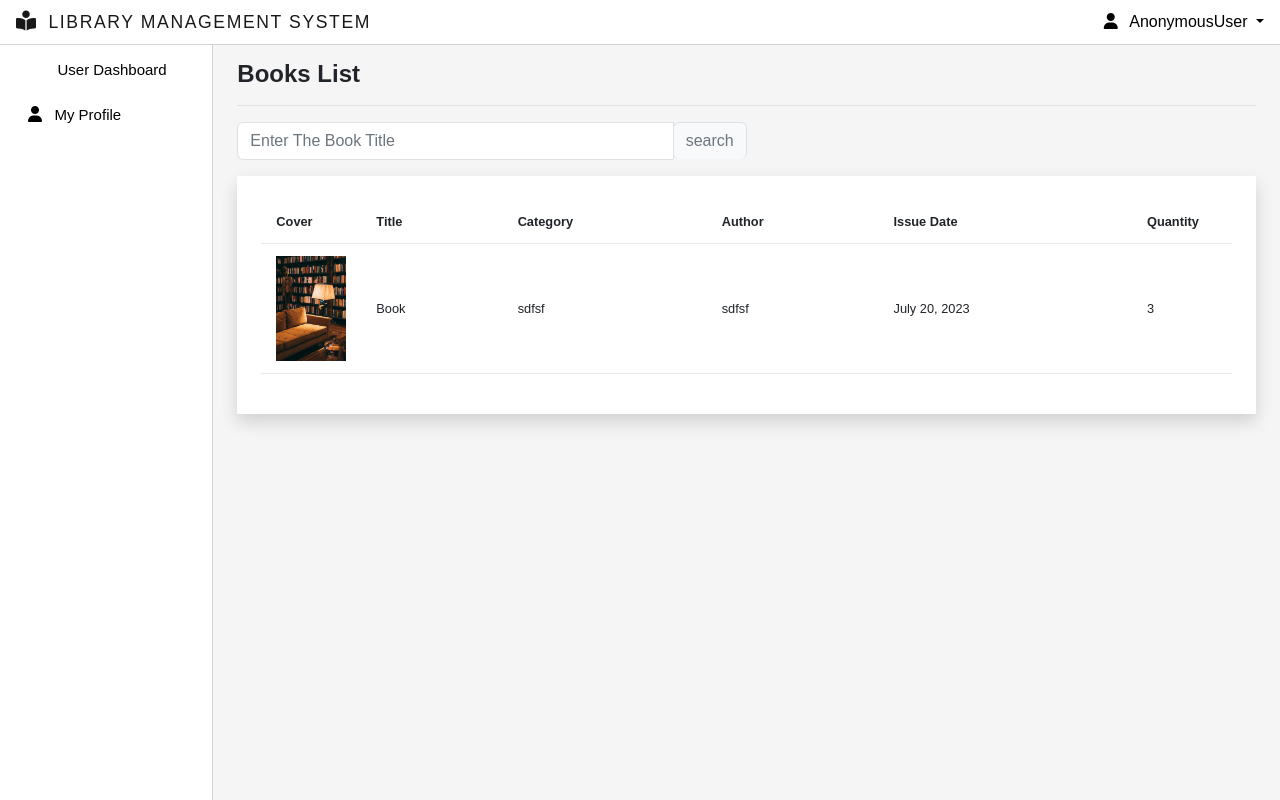
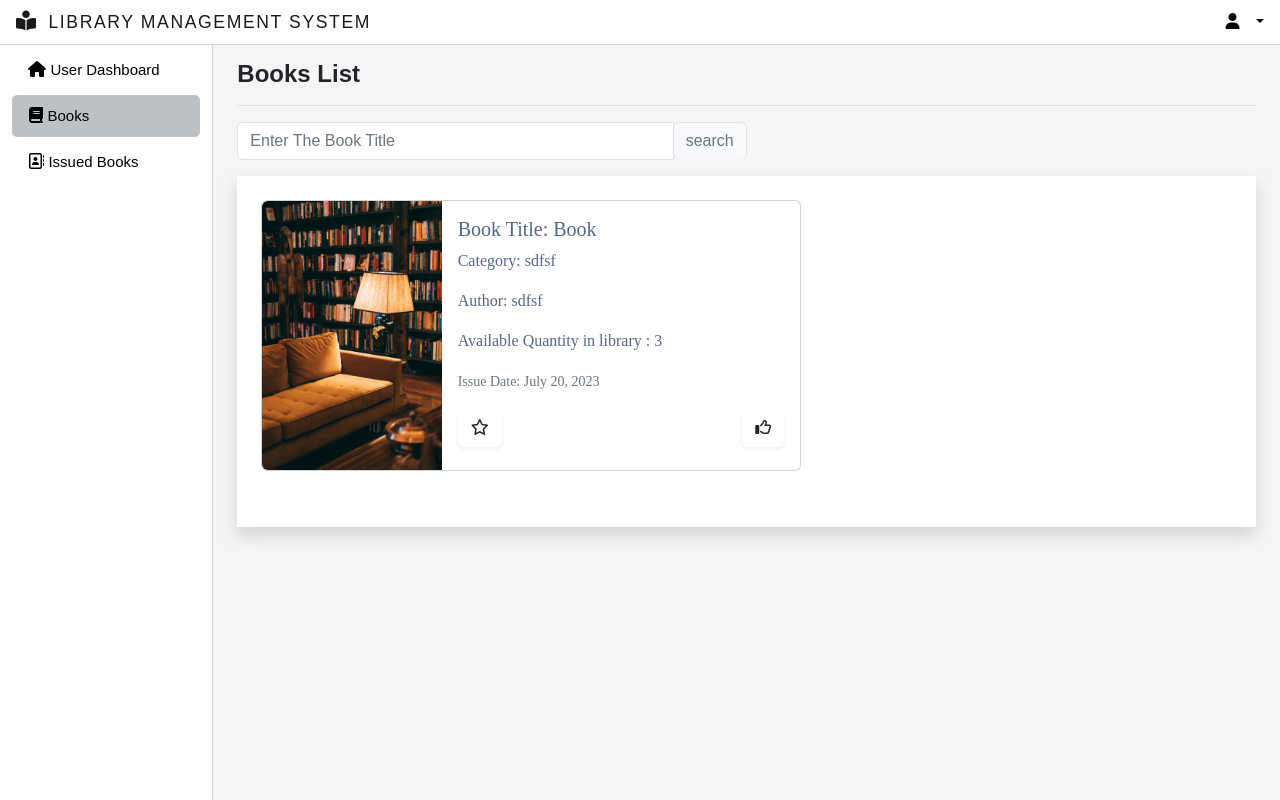
Before and after one commit to Elhamwardak/library, a Django app: page /book_list/ in a window 1280 px wide. Run offline with Django 4.2, Linux system fonts and the light colour scheme; data comes from the database, SQL or seed files in the repository; both versions use the stored data as it was after the commit.

Commit message:
Thu 20 july

```diff
--- a/myapp/templates/book_list_to_student.html
+++ b/myapp/templates/book_list_to_student.html
@@ -30,55 +30,59 @@
 
 <div class="p-4 shadow bg-white ">
 	<table class="table table-font-size table-hover " >
-		<thead>
-			<tr>
-				<th>Cover</th>
-				<th>Title</th>
-				<th>Category</th>
-				<th>Author</th>
-				<th>Issue Date</th>
-				<th>Quantity</th>
-			</tr>
-		</thead>
 		<tbody>
-			{% for book in books %}
-				<tr>
-					<td>
-						{% if book.cover_photo %}
-							<img src="{{ book.cover_photo.url }}" style="width:70px;">
-						{% endif %}
-					</td>
-					<td id="bookTitle{{book.id}}">{{book.title}}</td>
-					<td>{{book.category}}</td>
-					<td>{{book.author}}</td>
-					<td>{{book.issue_date}}</td>
-					<td>{{book.available_quantity}}</td>
-				</tr>
-			{% endfor %}
+				{% for book in books %}
+					<div class="card mb-3" style="max-width: 540px;">
+						<div class="row g-0">
+						  <div class="col-md-4">
+							{% if book.cover_photo %}
+							<img src="{{ book.cover_photo.url }}" class="img-fluid rounded-start" alt="">
+							{% endif %}
+						  </div>
+						  <div class="col-md-8">
+							<div class="card-body">
+							  <h5 class="card-title" id="bookTitle{{book.id}}">Book Title: {{book.title}}</h5>
+							  <p class="card-text">Category: {{book.category}}</p>
+							  <p class="card-text">Author: {{book.author}}</p>
+							  <p class="card-text">Available Quantity in library : {{book.available_quantity}}</p>
+							  <p class="card-text"><small class="text-muted">Issue Date: {{book.issue_date}}</small></p>
+							  <div class="d-flex justify-content-between">
+								{% if book.is_favourite %}
+									  <a href="{% url 'favourite' book_id=book.id favourite=0 %}" class="btn btn-default shadow-sm">
+										   <i class="fa-solid fa-star text-warning"></i>
+									   </a>
+								 {% else %}
+								 <a href="{% url 'favourite' book_id=book.id favourite=1 %}" class="btn btn-default shadow-sm">
+								 <i class="fa-regular fa-star"></i>
+								  </a>
+								 {% endif %}
+
+								 {% if book.is_liked %}
+									   <a href="{% url 'like' book_id=book.id like=0 %}" class="btn btn-default shadow-sm">
+										  <i class="fa-solid fa-thumbs-up text-primary"></i>
+									   </a>
+								 {% else %}
+									  <a href="{% url 'like' book_id=book.id like=1 %}"class="btn btn-default shadow-sm">
+										  <i class="fa-regular fa-thumbs-up"></i>
+									  </a>
+								 {% endif %}
+
+								 {% if book.book_file != null and book.book_file != "" %}
+									 <a href="{{ book.book_file.url }}" class="btn btn-primary text-white">
+										<i class="fa-solid fa-download"></i>
+									 </a>
+								 {% endif %}
+						   </div>
+							</div>
+						  </div>
+						</div>
+					  </div>
+				{% endfor %}
+
 		</tbody>
 	</table>
 </div>
 <br>
 
-  <div class="modal fade" id="exampleModal" tabindex="-1" aria-labelledby="exampleModalLabel" aria-hidden="true">
-	<div class="modal-dialog">
-	  <div class="modal-content">
-		<div class="modal-header">
-		  <h5 class="modal-title" id="exampleModalLabel">Delete Book</h5>
-		  <button type="button" class="btn-close" data-bs-dismiss="modal" aria-label="Close"></button>
-		</div>
-		<div class="modal-body">
-		   <p>Are you sure want to delete this Record? </p>
-		   <p class="text-warning">informations will be delete for (<span id="modalBookTitle"></span>)</p>
-
-		</div>
-		<div class="modal-footer">
-		  <button type="button" class="btn btn-secondary" data-bs-dismiss="modal">Close</button>
-		  <a href="" id="set_url" class="btn btn-danger">Delete</a>
-		</div>
-	  </div>
-	</div>
-  </div>
-
   {% include 'pagination.html' with queryset=books custom_range=custom_range %}
 {% endblock content %}
--- a/myapp/templates/books_not_return.html
+++ b/myapp/templates/books_not_return.html
@@ -19,7 +19,7 @@
               {% for book in deadline_returns_book %}
               <tr>
                 <td>{{book.id}}</td>
-                <td>{{book.user_id}}</td>
+                <td>{{book.user_id.username}}</td>
                 <td>{{book.book_id}}</td>
                 <td>{{book.issue_date}}</td>
                 <td >{{book.expected_return_date}}</td>
--- a/myapp/templates/issue_book_to_student.html
+++ b/myapp/templates/issue_book_to_student.html
@@ -1,6 +1,6 @@
 {% extends 'main.html' %}
 
-{% block title %}Issue Books To {{request.user}}{% endblock title %}
+{% block title %}Issue Books To: ({{request.user.username}}){% endblock title %}
 
 {% block content %}
 
--- a/myapp/templates/view_issuebook.html
+++ b/myapp/templates/view_issuebook.html
@@ -60,7 +60,7 @@
 				{% for book in issuebook %}
 				<tr>
 					<td>{{book.id}}</td>
-					<td>{{book.user_id}}</td>
+					<td>{{book.user_id.username}}</td>
 					<td>{{book.book_id}}</td>
 					<td>{{book.issue_date}}</td>
 					<td>{{book.expected_return_date}}</td>
--- a/myapp/urls.py
+++ b/myapp/urls.py
@@ -38,7 +38,9 @@ urlpatterns = [
     path('profile/', views.user_profile, name="user-profile"),
     path('returned-date/<str:id>/', views.return_date, name="return-date"),
 
-
+    path('like/<int:book_id>/<int:like>', views.like, name="like"),
+    path('favourite/<int:book_id>/<int:favourite>', views.favourite, name="favourite"),
+    path('my-favourites/', views.MyFavourites, name="my-favourites"),
 
 
 ]
--- a/myapp/views.py
+++ b/myapp/views.py
@@ -8,7 +8,7 @@ from .decorators import unauthenicated_user, allowed_users, admin_only
 from .utils import searchbooks, paginateBooks,searchuser,paginateUsers
 from django.contrib import messages
 from django.utils import timezone
-from datetime import timedelta
+from datetime import timedelta,date
 from .signals import *
 from django.contrib.auth import get_user_model
 from django.db.models import Q
@@ -112,7 +112,7 @@ def issue_book(request):
         book_id = request.POST.get('book_id')
         expected_return_date = request.POST.get('expected_return_date')
 
-        user = User.objects.get(pk=user_id)
+        user = User.objects.exclude(is_superuser=True).get(pk=user_id)
         book = Books.objects.get(pk=book_id)
 
         book.available_quantity = book.available_quantity - 1
@@ -126,8 +126,9 @@ def issue_book(request):
         messages.success(request, 'Book issue created successfully.')
         return redirect('view-issuebook',books='all')
     else:
-        users = User.objects.all()
-        books = Books.objects.filter(available_quantity__gt= 0 )
+        users = User.objects.exclude(is_superuser=True).all()
+        books = Books.objects.filter(available_quantity__gt= 0)
+
         context = {'users':users, 'books':books}
         return render(request, 'issue_book.html', context)
 
@@ -224,7 +225,6 @@ def user_list(request):
 def add_user(request):
     if request.method == "POST":
         form = UserForm(request.POST)
-        print('>>>>>>>>>>>>>>>>>>>>>>>>>>>', request.POST.get('group'))
         if form.is_valid():
             data = form.cleaned_data
             user = CustomUser.objects.create(**data)
@@ -318,22 +318,22 @@ def logoutUser(request):
     return redirect('login-page')
 
 def user_profile(request):
-    if request.user.is_authenticated:
-        if request.method == 'POST':
-            user = request.user
-            form = CreateUserForm(request.POST, instance=user)
-            if form.is_valid():
-                form.save()
-                login(request, user)
-            return redirect('user-profile')
-        else:
-            user = request.user
-            form = CreateUserForm(instance=user)
+    # if request.user.is_authenticated:
+    #     if request.method == 'POST':
+    #         user = request.user
+    #         form = CustomUser(request.POST, instance=user)
+    #         if form.is_valid():
+    #             form.save()
+    #             login(request, user)
+    #         return redirect('user-profile')
+    #     else:
+    #         user = request.user
+    #         form = CustomUser(instance=user)
 
-        context = {'form': form, 'user_group' : user.groups.get}
-        return render(request, 'user_profile.html', context)
-    else:
-        return redirect('login-page')
+        # context = {'form': form, 'user_group' : user.groups.get}
+    return render(request, 'user_profile.html')
+    # else:
+    #     return redirect('login-page')
 
 # Books Pages for students
 def issuebook_to_student(request):
@@ -370,3 +370,69 @@ def return_date(request,id):
     else:
 
         return redirect('view-issuebook',books='all')
+
+def like(request, book_id, like):
+    user = request.user
+    book = Books.objects.get(pk=book_id)
+    liked = StudentBook.objects.filter(user_id=user,book_id=book).count()
+
+    if not liked:
+        StudentBook.objects.create(user_id=user,book_id=book, is_liked=like)
+    else:
+        liked = StudentBook.objects.filter(user_id=user,book_id=book).first()
+        if like == 1:
+            liked.is_liked = 1
+            liked.save()
+        else:
+            liked.is_liked = 0
+            liked.save()
+
+    return redirect('books-page')
+
+def favourite(request, book_id, favourite):
+    user = request.user
+    book = Books.objects.get(pk=book_id)
+    record = StudentBook.objects.filter(user_id=user,book_id=book).count()
+
+    if not record:
+        StudentBook.objects.create(user_id=user,book_id=book, is_favourite=favourite)
+    else:
+        record = StudentBook.objects.filter(user_id=user,book_id=book).first()
+        if favourite == 1:
+            record.is_favourite = 1
+            record.save()
+        else:
+            record.is_favourite = 0
+            record.save()
+    return redirect('books-page')
+
+def BooksPage(request):
+    books, search_book = searchbooks(request)
+    custom_range,  books= paginateBooks(request, books, 6)
+    for book in books:
+        record = StudentBook.objects.filter(user_id=request.user,book_id=book).first()
+        if not record:
+            book.is_liked = False
+            book.is_favourite = False
+        else:
+            book.is_liked = record.is_liked
+            book.is_favourite = record.is_favourite
+
+    context = {'books':books,'search_book':search_book, 'custom_range':custom_range}
+    return render(request, 'books.html', context)
+
+def MyFavourites(request):
+    favourite_books_ids = StudentBook.objects.filter(user_id=request.user, is_favourite=1).values_list('book_id', flat=True)
+    books = Books.objects.filter(pk__in=favourite_books_ids)
+
+    for book in books:
+        record = StudentBook.objects.filter(user_id=request.user,book_id=book).first()
+        if not record:
+            book.is_liked = False
+            book.is_favourite = False
+        else:
+            book.is_liked = record.is_liked
+            book.is_favourite = record.is_favourite
+
+    context = {'books': books}
+    return render(request, 'my_books.html', context)
--- a/templates/navbar.html
+++ b/templates/navbar.html
@@ -7,12 +7,12 @@
   <div class="dropdown">
     <a class="dropdown-toggle user-menu-item" data-bs-toggle="dropdown" aria-expanded="false">
       <i class="fa-solid fa-user me-2"></i>
-      {{request.user}}
+      {{request.user.username}}
     </a>
     <ul class="dropdown-menu dropdown-menu-lg-end mt-2">
       {% if not request.user.is_staff %}
         <li>
-          <a class="dropdown-item" href="{% url 'user-profile' %}">My Profile</a>
+          <a class="dropdown-item" href="{% url 'user-profile' %}">Account</a>
         </li>
       {% endif %}
       <li>
--- a/templates/offcanvas.html
+++ b/templates/offcanvas.html
@@ -51,14 +51,20 @@
       {% if not request.user.is_staff %}
         <li class="nav-item">
           <a class="nav-link {% if request.get_full_path == '/view-issue-to-student/' %}active{% endif %}" href="{% url 'view-issue-to-student' %}">
-            <svg xmlns="http://www.w3.org/2000/svg" height="1em" viewBox="0 0 576 512"><style>svg{fill:#ffffff}</style><path d="M575.8 255.5c0 18-15 32.1-32 32.1h-32l.7 160.2c0 2.7-.2 5.4-.5 8.1V472c0 22.1-17.9 40-40 40H456c-1.1 0-2.2 0-3.3-.1c-1.4 .1-2.8 .1-4.2 .1H416 392c-22.1 0-40-17.9-40-40V448 384c0-17.7-14.3-32-32-32H256c-17.7 0-32 14.3-32 32v64 24c0 22.1-17.9 40-40 40H160 128.1c-1.5 0-3-.1-4.5-.2c-1.2 .1-2.4 .2-3.6 .2H104c-22.1 0-40-17.9-40-40V360c0-.9 0-1.9 .1-2.8V287.6H32c-18 0-32-14-32-32.1c0-9 3-17 10-24L266.4 8c7-7 15-8 22-8s15 2 21 7L564.8 231.5c8 7 12 15 11 24z"/></svg>
+            <i class="fa-solid fa-house"></i>
             <span class="font-12">User Dashboard</span>
           </a>
         </li>
         <li class="nav-item">
-          <a class="nav-link {% if request.get_full_path == '/profile/' %}active{% endif %}" href="{% url 'user-profile' %}">
-            <i class="fa-solid fa-user me-2"></i>
-            <span class="font-12">My Profile</span>
+          <a class="nav-link {% if request.get_full_path == '/book_list/' %}active{% endif %}" href="{% url 'book-list' %}">
+            <i class="fa-solid fa-book"></i>
+            <span class="font-12"> Books</span>
+          </a>
+        </li>
+        <li class="nav-item">
+          <a class="nav-link {% if request.get_full_path == '/issue-book-to-student/' %}active{% endif %}" href="{% url 'issue-book-to-student' %}">
+            <i class="fa-regular fa-address-book"></i>
+            <span class="font-12">Issued Books</span>
           </a>
         </li>
       {% endif %}
```
Also changed, not shown: myapp/templates/issued_book_to_student.html (+7 -3 lines), myapp/templates/reset.html (+19 -70 lines), myapp/templates/reset_password_complete.html (+15 -68 lines), myapp/templates/reset_password_sent.html (+16 -68 lines), myapp/templates/resetpassword.html (+19 -59 lines), db.sqlite3, static/images/pexels-ricky-esquivel-1907784_OVTHiAv.jpg (added).
